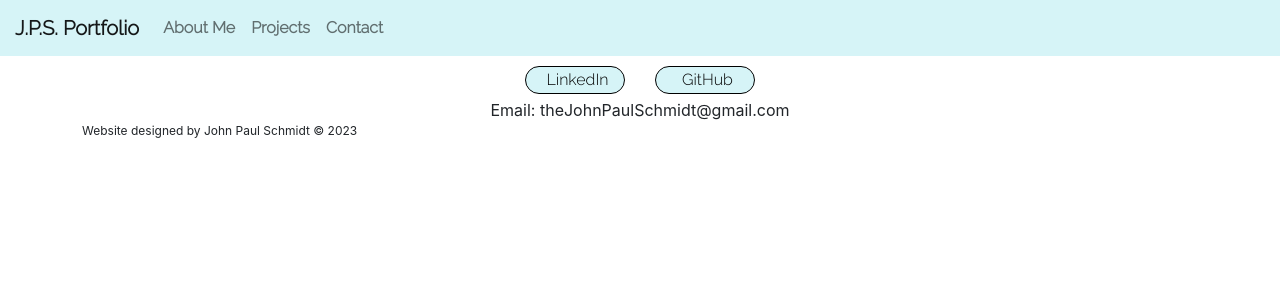
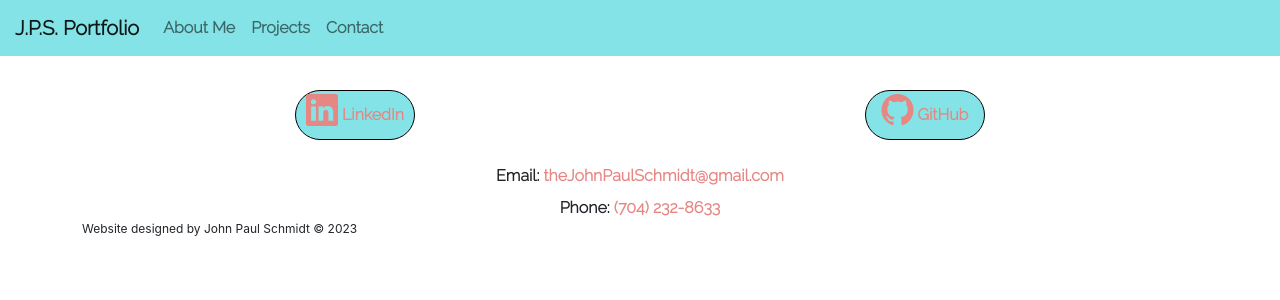
Before and after one commit to ZioXerXes/JPS-Website, a React (Create React App) app: page /contact in a window 1280 px wide. Shown: the top 300 px of the page. Built offline with nearby package versions, Linux system fonts and the light colour scheme.

Commit message:
Minor tweaks to Contact page

```diff
--- a/public/index.html
+++ b/public/index.html
@@ -27,7 +27,7 @@
     <link rel="preconnect" href="https://fonts.googleapis.com">
     <link rel="preconnect" href="https://fonts.gstatic.com" crossorigin>
     <link href="https://fonts.googleapis.com/css2?family=Raleway:wght@300&display=swap" rel="stylesheet">
-    <title>React App</title>
+    <link rel="stylesheet" href="https://cdn.jsdelivr.net/npm/bootstrap-icons@1.3.0/font/bootstrap-icons.css"><title>React App</title>
   </head>
   <body>
     <noscript>You need to enable JavaScript to run this app.</noscript>
--- a/src/About.js
+++ b/src/About.js
@@ -12,6 +12,7 @@ const About = () => {
               <p className="raleway text-center">I am a journalist and programming student. Tools and languages I have studied so far include:</p>
               <ul className="raleway">
                 <li>JavaScript</li>
+                <li>Bootstrap</li>
                 <li>HTML</li>
                 <li>ReactJS</li>
                 <li>DOM</li>
--- a/src/App.css
+++ b/src/App.css
@@ -1,10 +1,6 @@
 a {
   text-decoration: none;
-  color: black;
-}
-
-button {
-  padding: auto;
+  color: #E68784;
 }
 
 h1, h2, .social-button {
@@ -53,12 +49,7 @@ ul {
   text-align: center;
 }
 
-.button-box {
-  width: 100%;
-}
-
 .button-contents {
-  margin-bottom: 0;
   display: flex;
   justify-content: center;
 }
@@ -67,15 +58,6 @@ ul {
   display: flex;
   align-items: center;
   justify-content: center;
-  padding-left: 5px;
-}
-
-.button-left {
-  margin-right: 15px;
-}
-
-.button-right {
-  margin-left: 15px;
 }
 
 .footer-content {
@@ -98,7 +80,7 @@ ul {
 }
 
 .navbar {
-  background-color: #D6F4F7;
+  background-color: #84e3e6;
 }
 
 .no-scroll {
@@ -140,12 +122,11 @@ ul {
   border: 1px solid black;
   border-radius: 25px;
   display: inline;
-  align-items: center;
-  justify-content: center;
-  background-color: #D6F4F7;
-  width: 100px;
+  background-color: #84e3e6;
+  width: 120px;
   height: auto;
   margin-top: 10px;
+  font-weight: bold;
 }
 
 .social-media {
--- a/src/Contact.js
+++ b/src/Contact.js
@@ -1,23 +1,36 @@
 const Contact = () => {
   return (
-    <div className="button-box text-center" id="social-media">
-      <button className="social-button button-left">
+    <div className="container">
+      <div className="row mt-4">
+        <div className="col-6 text-center">
+          <button className="social-button">
             <a href="https://www.linkedin.com/in/john-paul-schmidt-b1306941" target="#">
-          <div className="button-contents">
-            <i className="fab fa-linkedin" id="icon"></i>
-            <p className="button-label">LinkedIn</p>
+              <div className="button-contents mx-3">
+                <h2><i className="bi bi-linkedin"></i></h2>
+                <p className="button-label ps-1">LinkedIn</p>
               </div>
             </a>
           </button>
-      <button className="social-button button-right">
+        </div>
+        <div className="col-6  text-center">
+          <button className="social-button">
             <a href="https://www.github.com/ZioXerXes" target="#">
               <div className="button-contents">
-            <i className="fab fa-github" id="icon"></i>
-            <p className="button-label">GitHub</p>
+                <h2><i className="bi bi-github"></i></h2>
+                <p className="button-label ps-1">GitHub</p>
               </div>
             </a>
           </button>
-      <p>Email: theJohnPaulSchmidt@gmail.com</p>
+        </div>
+      </div>
+      <div className="row mt-4">
+        <div className="col-3"></div>
+        <div className="col-6 text-center">
+          <p className="raleway">Email: <a href="mailto:theJohnPaulSchmidt@gmail.com">theJohnPaulSchmidt@gmail.com</a></p>
+          <p className="raleway mt-2">Phone: <a href="7042328633">(704) 232-8633</a></p>
+        </div>
+        <div className="col-3"></div>
+      </div>
     </div>
   )
 }
```
Lines whose indentation alone changed are shown as unchanged.
